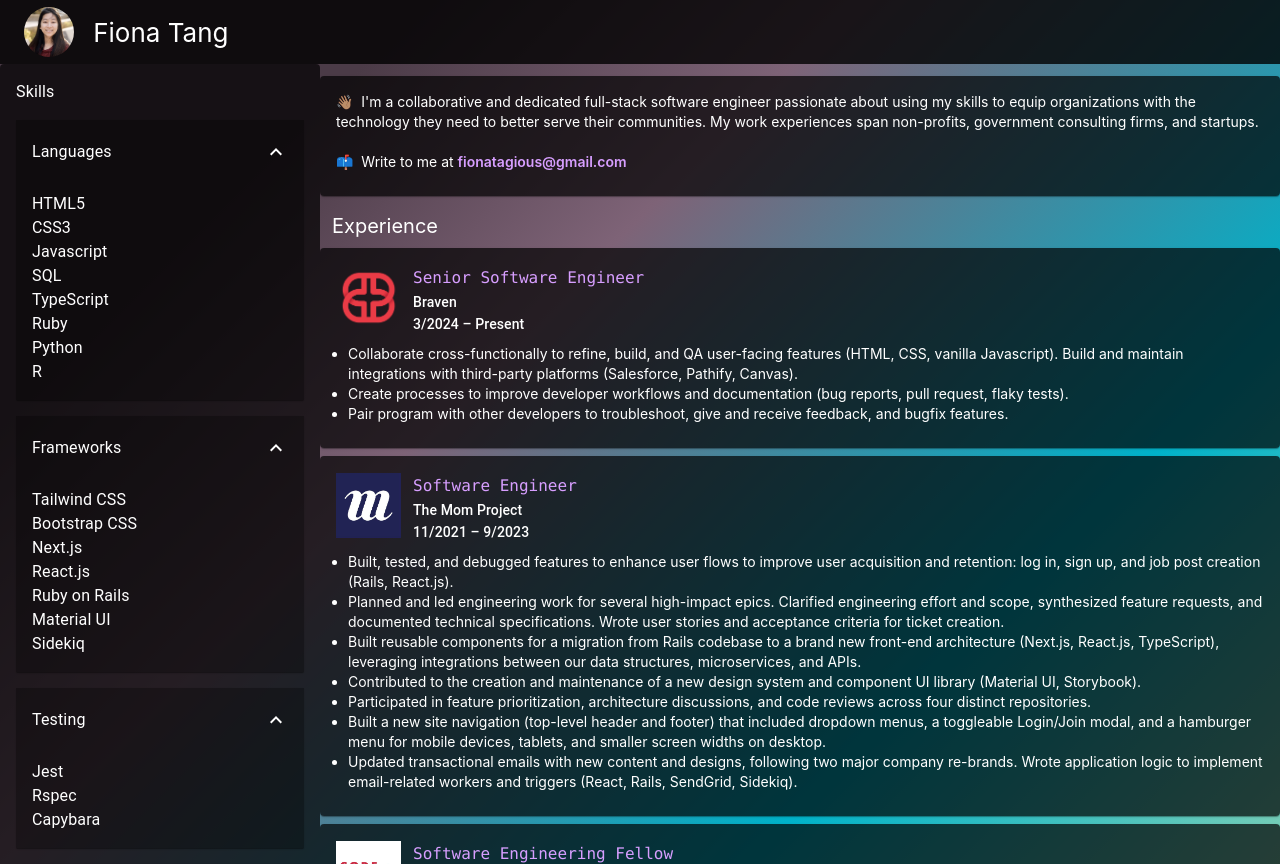
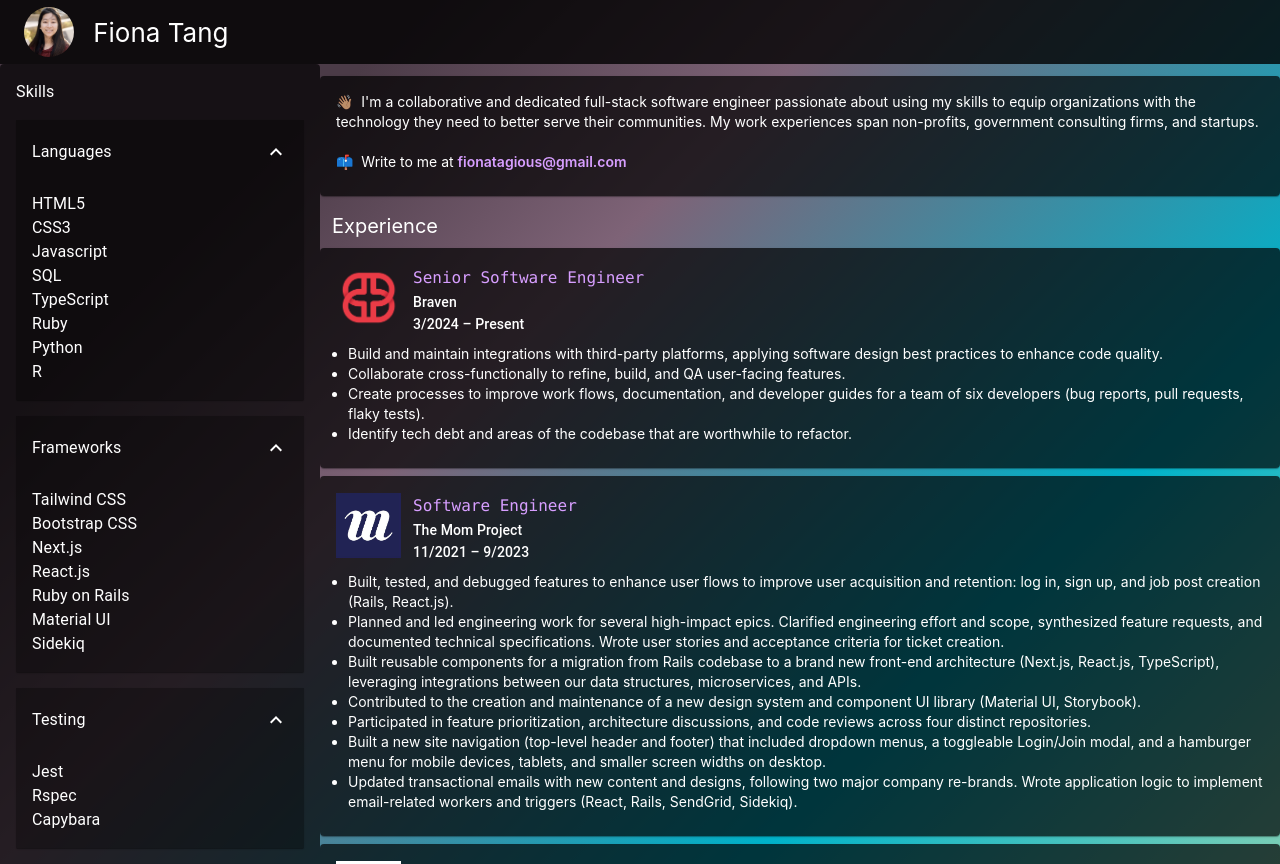
Before and after one commit to fionatagious/fiona.works, a Next.js app: page /resume in a window 1280 px wide. Built offline with nearby package versions, Linux system fonts and the light colour scheme.

Commit message:
remove comments, add copy

```diff
--- a/consts.js
+++ b/consts.js
@@ -70,15 +70,19 @@
     children: [
       {
         id: 1,
-        bullet: `Collaborate cross-functionally to refine, build, and QA user-facing features (HTML, CSS, vanilla Javascript). Build and maintain integrations with third-party platforms (Salesforce, Pathify, Canvas).`,
+        bullet: `Build and maintain integrations with third-party platforms, applying software design best practices to enhance code quality.`,
       },
       {
         id: 2,
-        bullet: `Create processes to improve developer workflows and documentation (bug reports, pull request, flaky tests).`,
+        bullet: `Collaborate cross-functionally to refine, build, and QA user-facing features.`,
       },
       {
         id: 3,
-        bullet: `Pair program with other developers to troubleshoot, give and receive feedback, and bugfix features.`,
+        bullet: `Create processes to improve work flows, documentation, and developer guides for a team of six developers (bug reports, pull requests, flaky tests).`,
+      },
+      {
+        id: 4,
+        bullet: `Identify tech debt and areas of the codebase that are worthwhile to refactor.`,
       },
     ],
   },
```
Also changed, not shown: components/SkillsAccordion.js (+0 -15 lines), components/icons/EmailIcon.js (deleted, +0 -17 lines).
